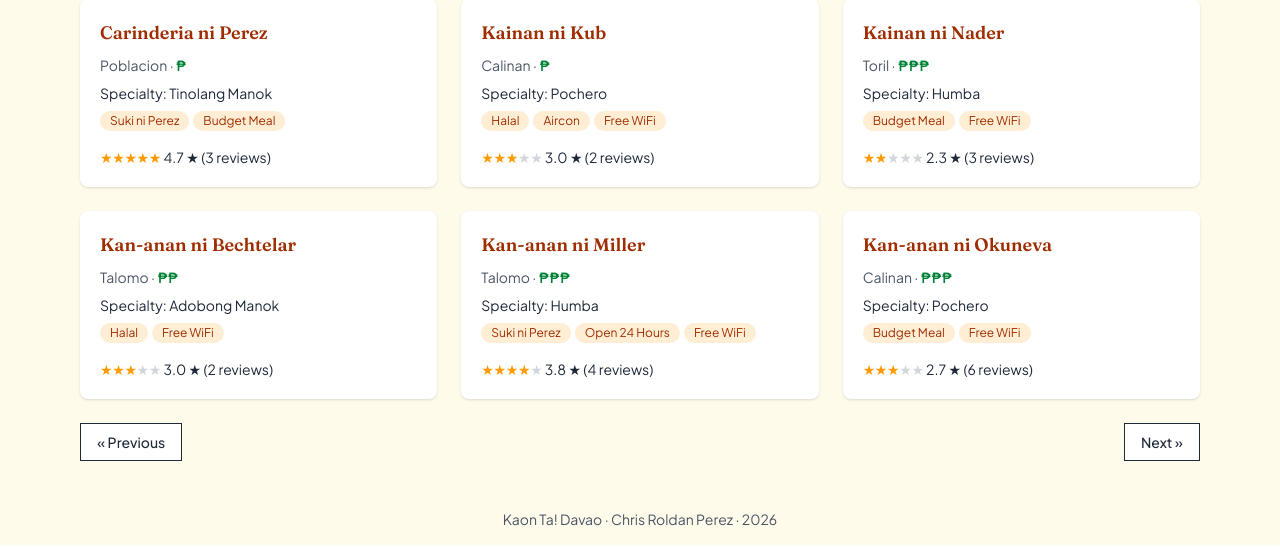
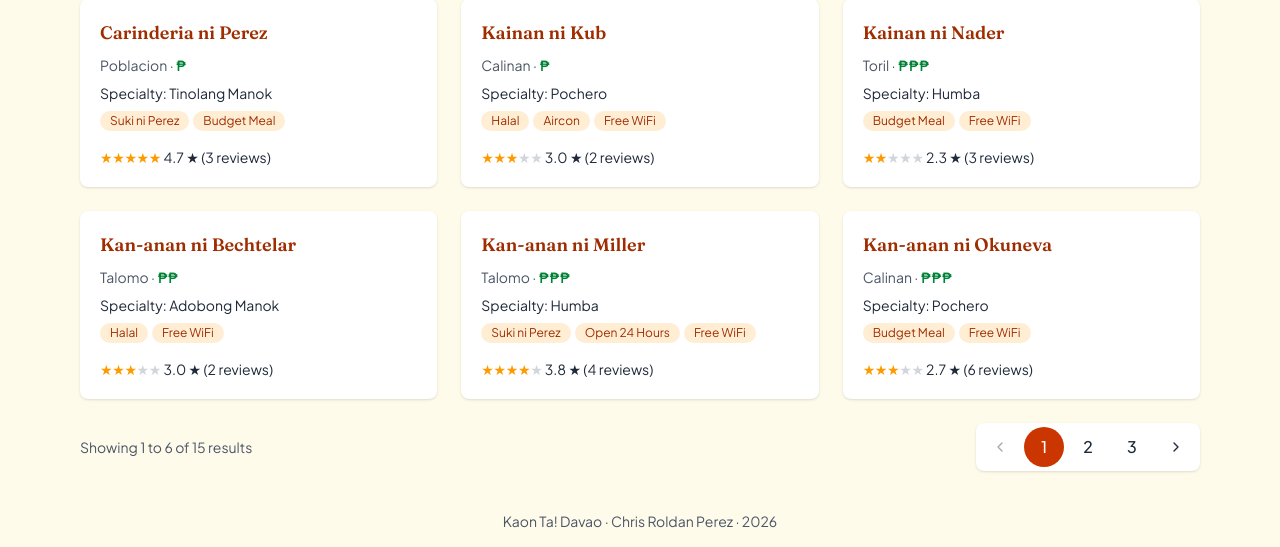
Before and after one commit to krispypcl/PrefinalProject-Perez-KaonTaDavao, a Laravel app: page /eateries in a window 1280 px wide. Shown: the part 255-802 px from the top of the page. Run offline with Laravel 12, Linux system fonts and the light colour scheme; data comes from the database, SQL or seed files in the repository; style sheets or scripts are compiled from the project's sources.

Commit message:
Use custom dropdowns, themed pagination and highlight-style links in the views

```diff
--- a/resources/views/components/eatery-card.blade.php
+++ b/resources/views/components/eatery-card.blade.php
@@ -15,7 +15,7 @@
     </div>
 
     <div class="muted text-sm">
-        <a href="{{ route('districts.show', $eatery->district) }}" class="hover:underline">{{ $eatery->district->name }}</a>
+        <a href="{{ route('districts.show', $eatery->district) }}" class="link-subtle">{{ $eatery->district->name }}</a>
         {{-- price range as peso signs --}}
         &middot; <span class="font-semibold text-green-700 dark:text-green-400">{{ ['budget' => '₱', 'mid' => '₱₱', 'splurge' => '₱₱₱'][$eatery->price_range] }}</span>
     </div>
--- a/resources/views/districts/index.blade.php
+++ b/resources/views/districts/index.blade.php
@@ -6,7 +6,7 @@
     <div class="grid grid-cols-1 gap-4 md:grid-cols-2 lg:grid-cols-3">
         @foreach ($districts as $district)
             <a href="{{ route('districts.show', $district) }}" class="card card-hover group p-5">
-                <p class="font-display text-lg font-semibold text-orange-800 group-hover:underline dark:text-orange-300">{{ $district->name }}</p>
+                <p class="font-display text-lg font-semibold text-orange-800 transition-colors group-hover:text-orange-600 dark:text-orange-300 dark:group-hover:text-orange-200">{{ $district->name }}</p>
                 <p class="muted text-sm">
                     {{ $district->eateries_count }} {{ Str::plural('eatery', $district->eateries_count) }}
                 </p>
--- a/resources/views/eateries/index.blade.php
+++ b/resources/views/eateries/index.blade.php
@@ -8,14 +8,14 @@
     <form method="GET" action="{{ route('eateries.index') }}" class="card mb-6 grid grid-cols-1 gap-3 p-4 md:grid-cols-4">
         <input type="text" name="q" value="{{ request('q') }}" placeholder="Search name or specialty" class="form-input">
 
-        <select name="district" class="form-input">
+        <select name="district" class="form-input" data-dropdown>
             <option value="">All districts</option>
             @foreach ($districts as $district)
                 <option value="{{ $district->id }}" @selected(request('district') == $district->id)>{{ $district->name }}</option>
             @endforeach
         </select>
 
-        <select name="feature" class="form-input">
+        <select name="feature" class="form-input" data-dropdown>
             <option value="">All features</option>
             @foreach ($features as $feature)
                 <option value="{{ $feature->name }}" @selected(request('feature') == $feature->name)>{{ $feature->name }}</option>
@@ -38,8 +38,9 @@
             @endforeach
         </div>
 
+        {{-- page links using our own themed view (partials/pagination.blade.php) --}}
         <div class="mt-6">
-            {{ $eateries->links() }}
+            {{ $eateries->links('partials.pagination') }}
         </div>
     @endif
 @endsection
--- /dev/null
+++ b/resources/views/partials/pagination.blade.php
@@ -0,0 +1,51 @@
+{{-- Themed pagination, used with $eateries->links('partials.pagination').
+     Laravel passes this view $paginator and $elements
+     ($elements = groups of page numbers => URLs, with "..." strings for the gaps).
+     The URLs already keep ?q=&district=&feature= because of withQueryString() in the controller. --}}
+@if ($paginator->hasPages())
+    <nav class="flex flex-col items-center justify-between gap-3 sm:flex-row" aria-label="Pagination">
+        <p class="muted text-sm">
+            Showing {{ $paginator->firstItem() }} to {{ $paginator->lastItem() }} of {{ $paginator->total() }} results
+        </p>
+
+        <div class="card flex items-center gap-1 p-1">
+            {{-- Previous page --}}
+            @if ($paginator->onFirstPage())
+                <span class="page-link page-link-disabled" aria-disabled="true">
+                    <svg class="size-4" viewBox="0 0 24 24" fill="none" stroke="currentColor" stroke-width="2" stroke-linecap="round" stroke-linejoin="round"><path d="m15 18-6-6 6-6"/></svg>
+                </span>
+            @else
+                <a href="{{ $paginator->previousPageUrl() }}" class="page-link" rel="prev" aria-label="Previous page">
+                    <svg class="size-4" viewBox="0 0 24 24" fill="none" stroke="currentColor" stroke-width="2" stroke-linecap="round" stroke-linejoin="round"><path d="m15 18-6-6 6-6"/></svg>
+                </a>
+            @endif
+
+            {{-- Page numbers --}}
+            @foreach ($elements as $element)
+                @if (is_string($element))
+                    {{-- the "..." between far-apart pages --}}
+                    <span class="page-link page-link-disabled">{{ $element }}</span>
+                @else
+                    @foreach ($element as $page => $url)
+                        @if ($page == $paginator->currentPage())
+                            <span class="page-link page-link-active" aria-current="page">{{ $page }}</span>
+                        @else
+                            <a href="{{ $url }}" class="page-link" aria-label="Page {{ $page }}">{{ $page }}</a>
+                        @endif
+                    @endforeach
+                @endif
+            @endforeach
+
+            {{-- Next page --}}
+            @if ($paginator->hasMorePages())
+                <a href="{{ $paginator->nextPageUrl() }}" class="page-link" rel="next" aria-label="Next page">
+                    <svg class="size-4" viewBox="0 0 24 24" fill="none" stroke="currentColor" stroke-width="2" stroke-linecap="round" stroke-linejoin="round"><path d="m9 18 6-6-6-6"/></svg>
+                </a>
+            @else
+                <span class="page-link page-link-disabled" aria-disabled="true">
+                    <svg class="size-4" viewBox="0 0 24 24" fill="none" stroke="currentColor" stroke-width="2" stroke-linecap="round" stroke-linejoin="round"><path d="m9 18 6-6-6-6"/></svg>
+                </span>
+            @endif
+        </div>
+    </nav>
+@endif
```
Also changed, not shown: resources/views/eateries/_form.blade.php (+4 -4 lines), resources/views/eateries/show.blade.php (+4 -4 lines).
